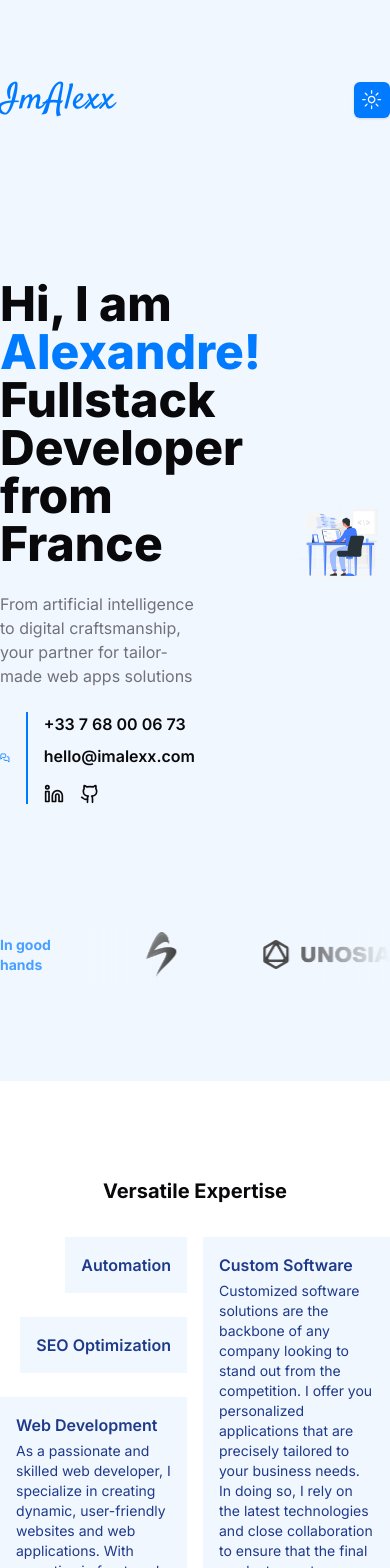
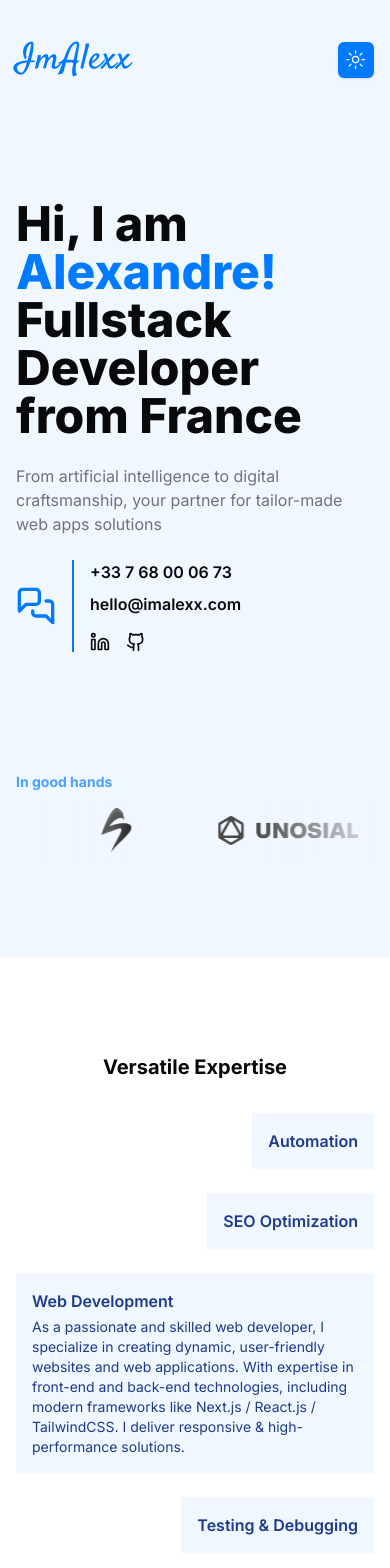
Before and after one commit to codebyalexx/imalexx-app, a Next.js app: page / in a window 390 px wide. Shown: the top 1568 px of the page. Built offline with nearby package versions, Linux system fonts and the light colour scheme.

Commit message:
:iphone: Added responsive design

```diff
--- a/components/footer.tsx
+++ b/components/footer.tsx
@@ -8,7 +8,7 @@ export const Footer = () => (
   <div className="bg-blue-800 py-8">
     <div className="w-full flex items-center justify-center">
       <div className="flex-1 w-full max-w-7xl">
-        <div className="w-full flex items-start justify-between">
+        <div className="w-full flex max-lg:flex-col gap-4 px-4 items-start justify-between">
           <div className="space-y-1">
             <span
               className={cn(satisfy.className, "font-bold text-white text-2xl")}
--- a/components/header.tsx
+++ b/components/header.tsx
@@ -4,8 +4,8 @@ import Link from "next/link";
 
 export const Header = () => {
   return (
-    <header className="flex justify-between py-20 gap-24">
-      <div className="space-y-6 w-1/2">
+    <header className="flex justify-between py-20 gap-24 max-sm:flex-wrap max-xl:px-4">
+      <div className="space-y-6 w-1/2 max-sm:w-full">
         <h1 className="text-5xl font-extrabold">
           Hi, I am <span className="text-primary">Alexandre!</span>
           <br />
@@ -19,7 +19,7 @@ export const Header = () => {
         </p>
         <ContactMeSection />
       </div>
-      <div className="w-1/2 flex items-center justify-center">
+      <div className="w-1/2 flex items-center justify-center max-sm:hidden">
         <Image
           src="/Programming-rafiki.svg"
           alt="Programming person"
--- a/components/marquee.tsx
+++ b/components/marquee.tsx
@@ -23,8 +23,8 @@ export const MarqueeItems = [
 
 export const MarqueeLayout = () => {
   return (
-    <div className="flex flex-row items-center gap-2 mt-10 mb-24">
-      <div>
+    <div className="flex flex-row items-center gap-2 mt-10 mb-24 max-lg:flex-wrap">
+      <div className="max-lg:w-full max-lg:px-4">
         <p className="text-primary/70 font-bold text-sm">In good hands</p>
       </div>
       <div className="relative flex w-full flex-col items-center overflow-hidden">
--- a/components/navigation.tsx
+++ b/components/navigation.tsx
@@ -6,7 +6,7 @@ const satisfy = Satisfy({ weight: "400", subsets: ["latin"] });
 
 export const Navigation = () => {
   return (
-    <nav className="flex items-center gap-4 justify-between py-20">
+    <nav className="flex items-center gap-4 justify-between py-20 max-sm:py-10 max-xl:px-4">
       <div className="flex items-center gap-3">
         {/*<Image src={"/logo.png"} alt="Logo" height={50} width={50} />*/}
         <span
--- a/components/skills.tsx
+++ b/components/skills.tsx
@@ -4,8 +4,8 @@ export const Skills = () => {
       <h2 className="font-bold text-xl text-center mb-8">
         Versatile Expertise
       </h2>
-      <div className="flex flex-row gap-4 justify-center">
-        <section className="w-1/2 flex flex-col gap-6 items-end">
+      <div className="flex flex-row gap-4 justify-center max-lg:px-4 max-lg:flex-wrap">
+        <section className="w-1/2 flex flex-col gap-6 items-end max-lg:w-full">
           <div className="bg-blue-100/40 dark:bg-blue-950/40 p-4 space-y-1 w-fit">
             <h3 className="font-semibold text-blue-900 dark:text-blue-500">
               Automation
@@ -39,7 +39,7 @@ export const Skills = () => {
             </h3>
           </div>
         </section>
-        <section className="w-1/2 flex flex-col gap-6 items-start">
+        <section className="w-1/2 flex flex-col gap-6 items-start max-lg:w-full">
           <div className="bg-blue-100/40 dark:bg-blue-950/40 p-4 space-y-1 w-fit">
             <h3 className="font-semibold text-blue-900 dark:text-blue-500">
               Custom Software
@@ -78,7 +78,7 @@ export const Skills = () => {
         </section>
       </div>
       <div className="flex items-center justify-center mt-8">
-        <div className="bg-blue-900 p-4 space-y-1 w-1/2">
+        <div className="bg-blue-900 p-4 space-y-1 w-1/2 max-lg:w-full mx-2">
           <h3 className="font-semibold text-white">
             Do you have a special use case?
           </h3>
```
